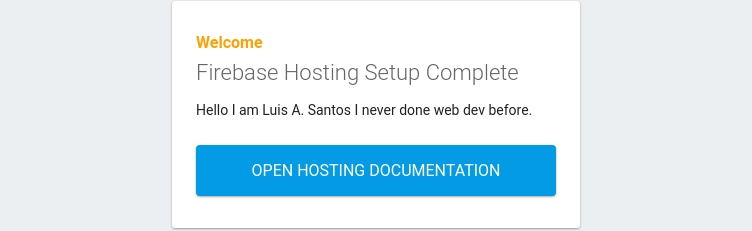
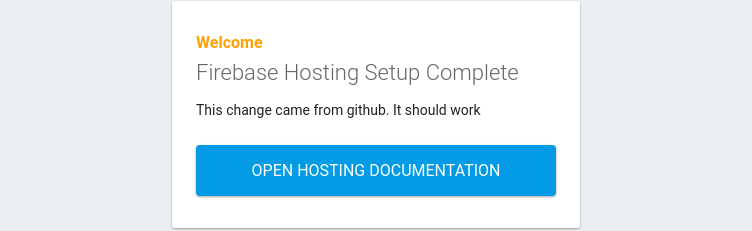
Before and after one commit to lasantos2/firebaseLearning, a website: page public/index.html in a window 1280 px wide. Shown: the part 99-330 px from the top of the page, without its empty margins (264-1016 px from the left). Drawn offline with Linux system fonts and the light colour scheme; some packages are replaced by stand-ins of ours.

Commit message:
Little change to see if deployment in here works

```diff
--- a/public/index.html
+++ b/public/index.html
@@ -42,7 +42,7 @@
     <div id="message">
       <h2>Welcome</h2>
       <h1>Firebase Hosting Setup Complete</h1>
-      <p>Hello I am Luis A. Santos I never done web dev before.</p>
+      <p>This change came from github. It should work</p>
       <a target="_blank" href="https://firebase.google.com/docs/hosting/">Open Hosting Documentation</a>
     </div>
     <p id="load">Firebase SDK Loading&hellip;</p>
```
